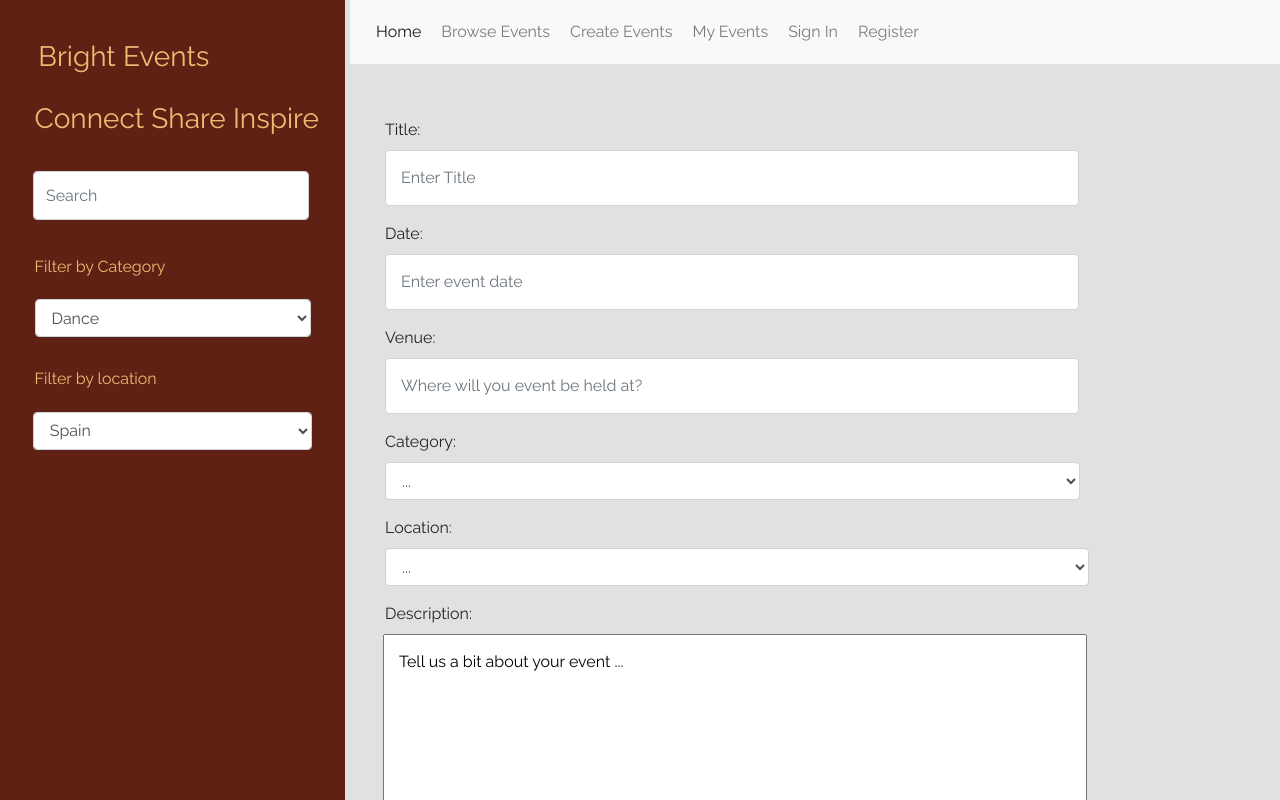
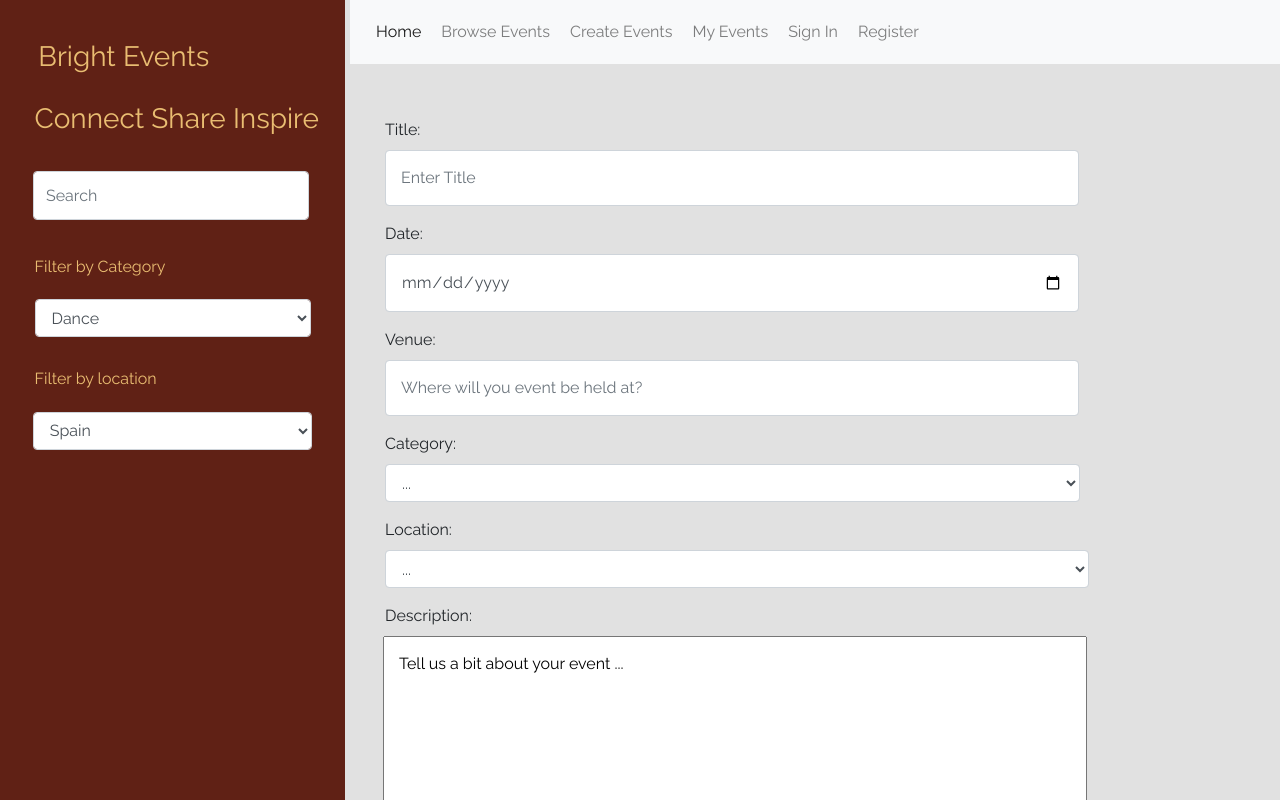
Before and after one commit to MarloneA/Bright-Events-React-frontend, a React (Create React App) app: page /create-event in a window 1280 px wide. Shown: the top 800 px of the page. Built offline with nearby package versions, Linux system fonts and the light colour scheme.

Commit message:
[fix] add date picker

```diff
--- a/src/components/CreateEvent.js
+++ b/src/components/CreateEvent.js
@@ -15,7 +15,7 @@ export default class CreateEvent extends Component {
         <div class="form-group">
           <label class="control-label col-sm-2" for="email">Date:</label>
           <div class="col-sm-10">
-            <input type="email" class="form-control custom-create-event-input" id="email" placeholder="Enter event date"/>
+            <input type="date" class="form-control custom-create-event-input" id="email" placeholder="Enter event date"/>
           </div>
         </div>
 
```
